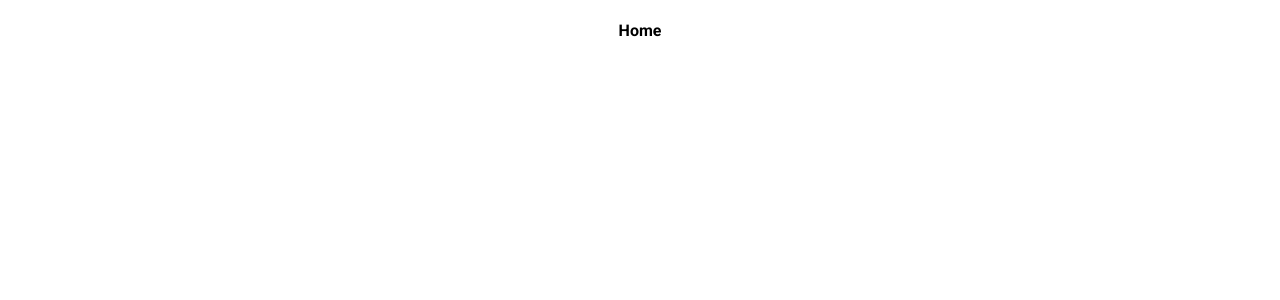
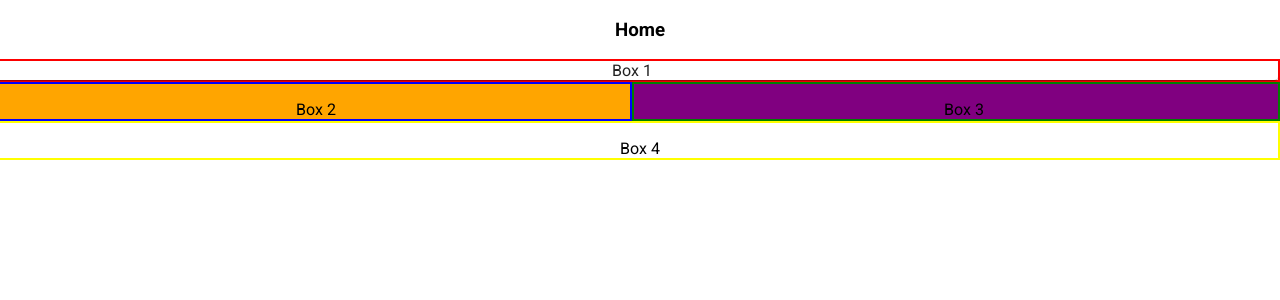
Before and after one commit to yashwant-jamdade/e-commerce, a React (Create React App) app: page / in a window 1280 px wide. Shown: the top 300 px of the page. Built offline with nearby package versions, Linux system fonts and the light colour scheme.

Commit message:
home ui layout

```diff
--- a/src/features/frontend/Home.js
+++ b/src/features/frontend/Home.js
@@ -1,9 +1,34 @@
 import React from "react";
-
+import Container from "@mui/material/Container";
+import Box from "@mui/material/Box";
+import Grid from "@mui/material/Grid";
+import Paper from "@mui/material/Paper";
 const Home = () => {
   return (
     <>
-      <h4>Home</h4>
+      <h3>Home</h3>
+      <Grid container spacing={2} my={2}>
+        <Grid xs={12} sx={{ border: "2px solid red" }}>
+          <Paper> Box 1</Paper>
+        </Grid>
+        <Grid
+          item
+          xs={6}
+          sx={{ border: "2px solid blue", backgroundColor: "orange" }}
+        >
+          Box 2
+        </Grid>
+        <Grid
+          item
+          xs={6}
+          sx={{ border: "2px solid green", backgroundColor: "purple" }}
+        >
+          Box 3
+        </Grid>
+        <Grid item xs={12} sx={{ border: "2px solid yellow" }}>
+          Box 4
+        </Grid>
+      </Grid>
     </>
   );
 };
```
